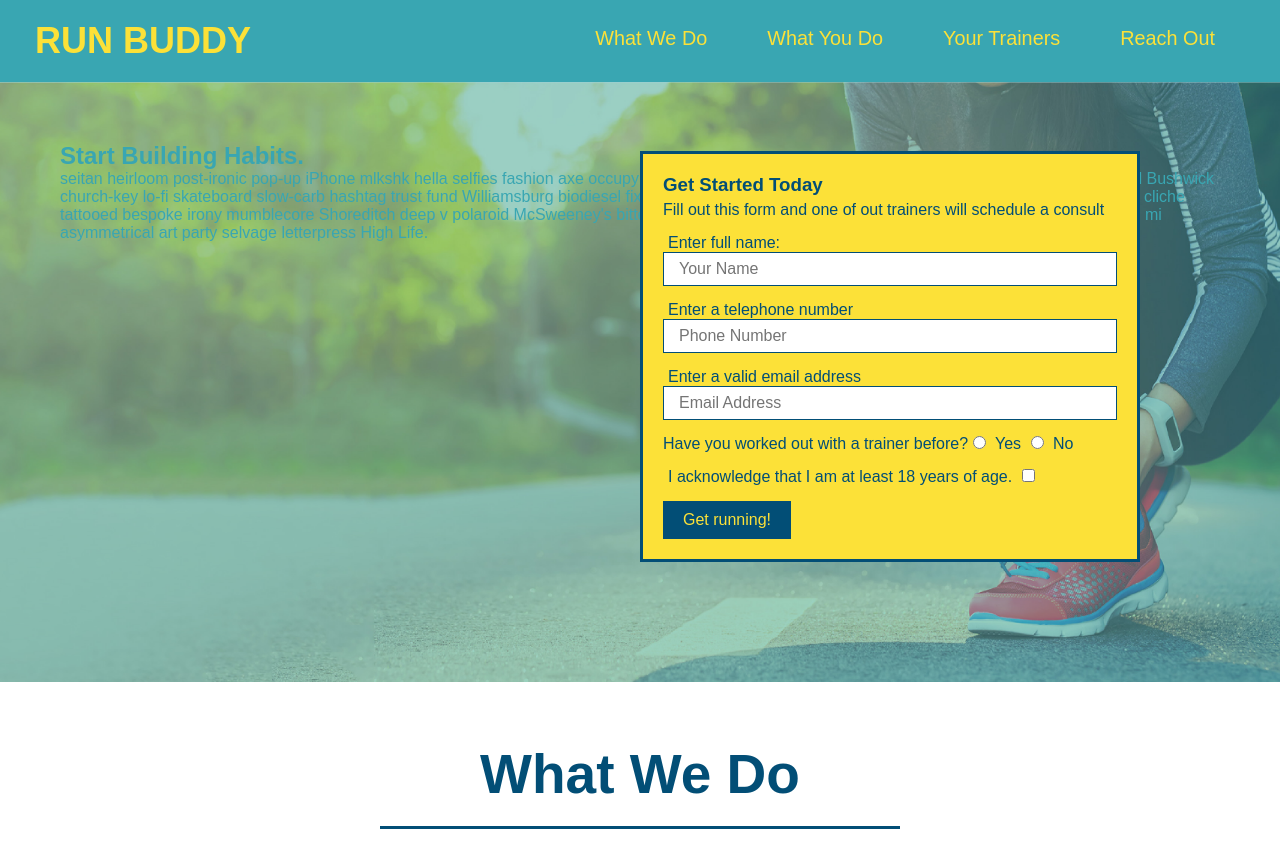
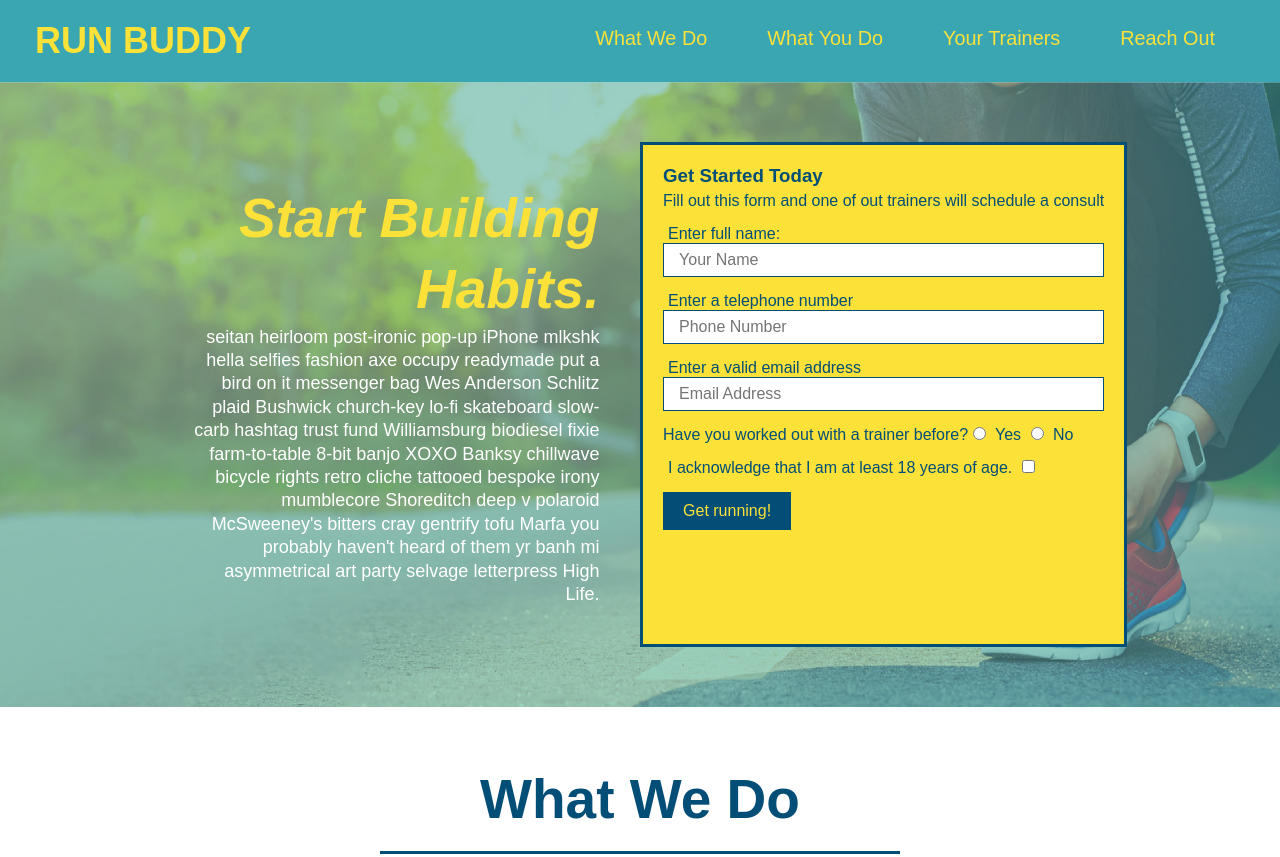
Before and after one commit to tristristy/run-buddy, a plain HTML site: page index.html in a window 1280 px wide. Shown: the top 857 px of the page. Drawn offline with Linux system fonts and the light colour scheme.

Commit message:
add flexbox to the hero

```diff
--- a/assets/css/style.css
+++ b/assets/css/style.css
@@ -52,18 +52,19 @@ header nav ul li a {
 footer {
     background: #fce138;
     width: 100%;
-    padding: 40px 35px
+    padding: 40px 35px;
+    display: flex;
+    justify-content: space-between;
+    flex-wrap: wrap;
 }
 
 footer h2{
-    display: inline;
     color: #024e76;
     font-size: 30px;
     margin: 0;
 }
 
 footer div {
-    float: right;
     line-height: 1.5;
     text-align: right;
 }
@@ -79,24 +80,36 @@ section {
 
 .hero {
     background-image: url("../images/hero-bg.jpg");
-    height: 600px;
     background-size: cover;
     background-position: center;
-    position: relative;
+    display: flex;
+    justify-content: center;
+    flex-wrap: wrap;
+}
+
+.hero-cta {
+    width: 35%;
+    text-align: right;
+    margin: 3.5%;
+    color: #fff;
+    font-size: 18px;
+    line-height: 1.3;
+}
+
+.hero-cta h2 {
+    font-style: italic;
+    font-size: 55px;
+    color: #fce138;
 }
 
 
 .hero-form {
     background-color: #fce138;
     padding: 20px;
-    width: 500px;
     color: #024e76;
     border-style: solid;
     border-width: 3px;
     border-color: #024e76;
-    position: absolute;
-    bottom: 120px;
-    right: 140px;
 }
 
 
```
